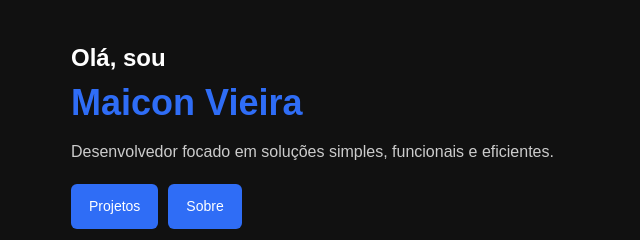
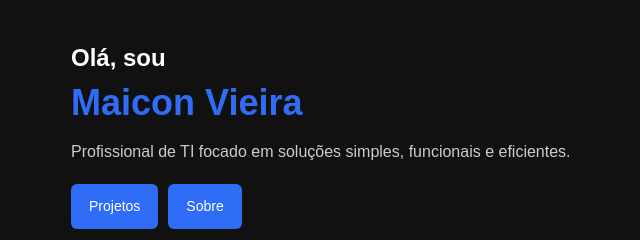
Before and after one commit to maiconjsv/mypersonalsite, a plain HTML site: page index.html in a window 1280 px wide. Shown: the top 240 px of the page, 119-759 px from the left. Drawn offline with Linux system fonts and the light colour scheme.

Commit message:
Update job description in index.html

```diff
--- a/index.html
+++ b/index.html
@@ -17,7 +17,7 @@
 <h1>Maicon Vieira</h1>
 
 <p>
-Desenvolvedor focado em soluções simples, funcionais e eficientes.
+Profissional de TI focado em soluções simples, funcionais e eficientes.
 </p>
 
 <div class="buttons">
```
